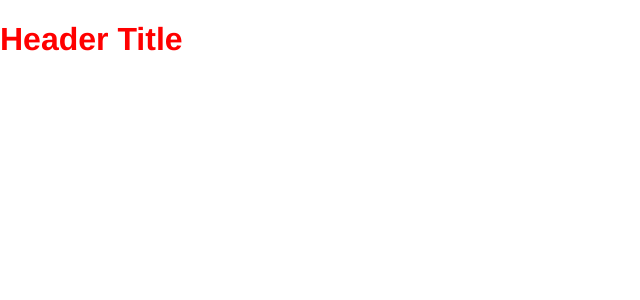
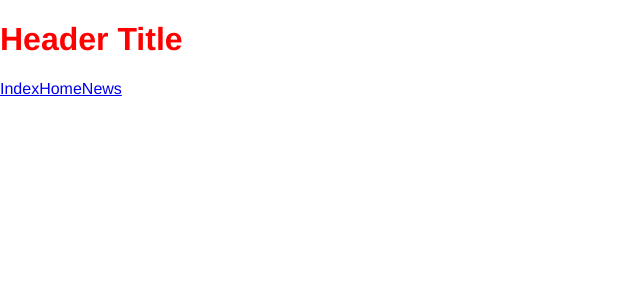
Before and after one commit to ok1a/basic-vue, a Vue app in the folder basic-vue/: page /#/ in a window 1280 px wide. Shown: the top 300 px of the page, without its empty margins (0-640 px from the left). Built offline with nearby package versions, Linux system fonts and the light colour scheme.

Commit message:
Created Navigation component containing router-links to navigate routes. Imported and utilized Navigation component within Header component

```diff
--- a/basic-vue/src/components/Header.vue
+++ b/basic-vue/src/components/Header.vue
@@ -1,17 +1,21 @@
 <template>
-	<div class="Header">
-		<h1>Header Title</h1>
-	</div>
+  <div class="Header">
+    <h1>Header Title</h1>
+    <Navigation />
+  </div>
 </template>
 
 <script>
+import Navigation from './Navigation';
+
 export default {
-	name: 'Header',
+  name: 'Header',
+  components: { Navigation },
 };
 </script>
 
 <style scoped>
 h1 {
-	color: red;
+  color: red;
 }
 </style>
--- /dev/null
+++ b/basic-vue/src/components/Navigation.vue
@@ -0,0 +1,15 @@
+<template>
+  <div class="Navigation">
+    <router-link to="/">Index</router-link>
+    <router-link to="/home">Home</router-link>
+    <router-link to="/news">News</router-link>
+  </div>
+</template>
+
+<script>
+export default {
+  name: 'Navigation',
+};
+</script>
+
+<style scoped></style>
```
